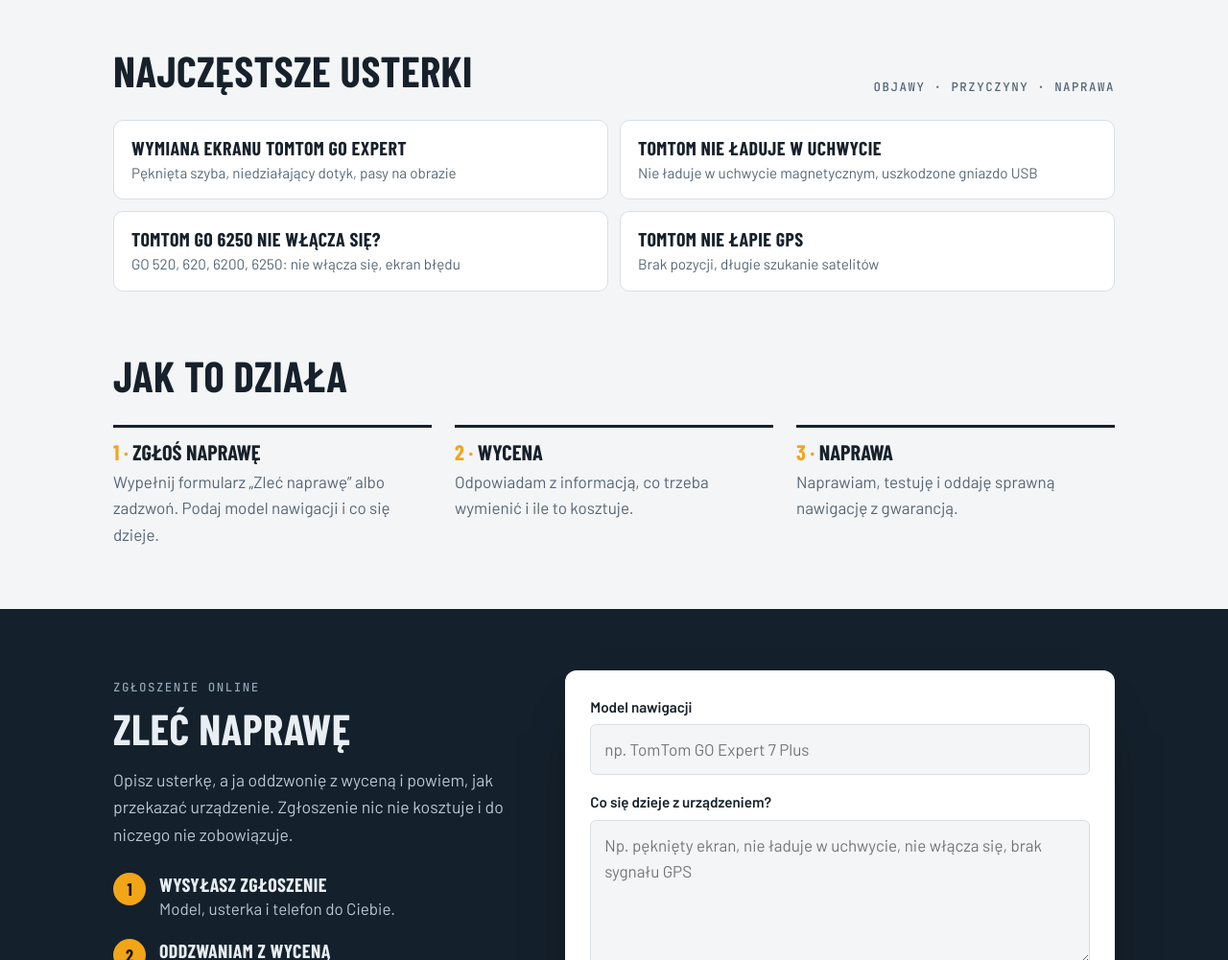
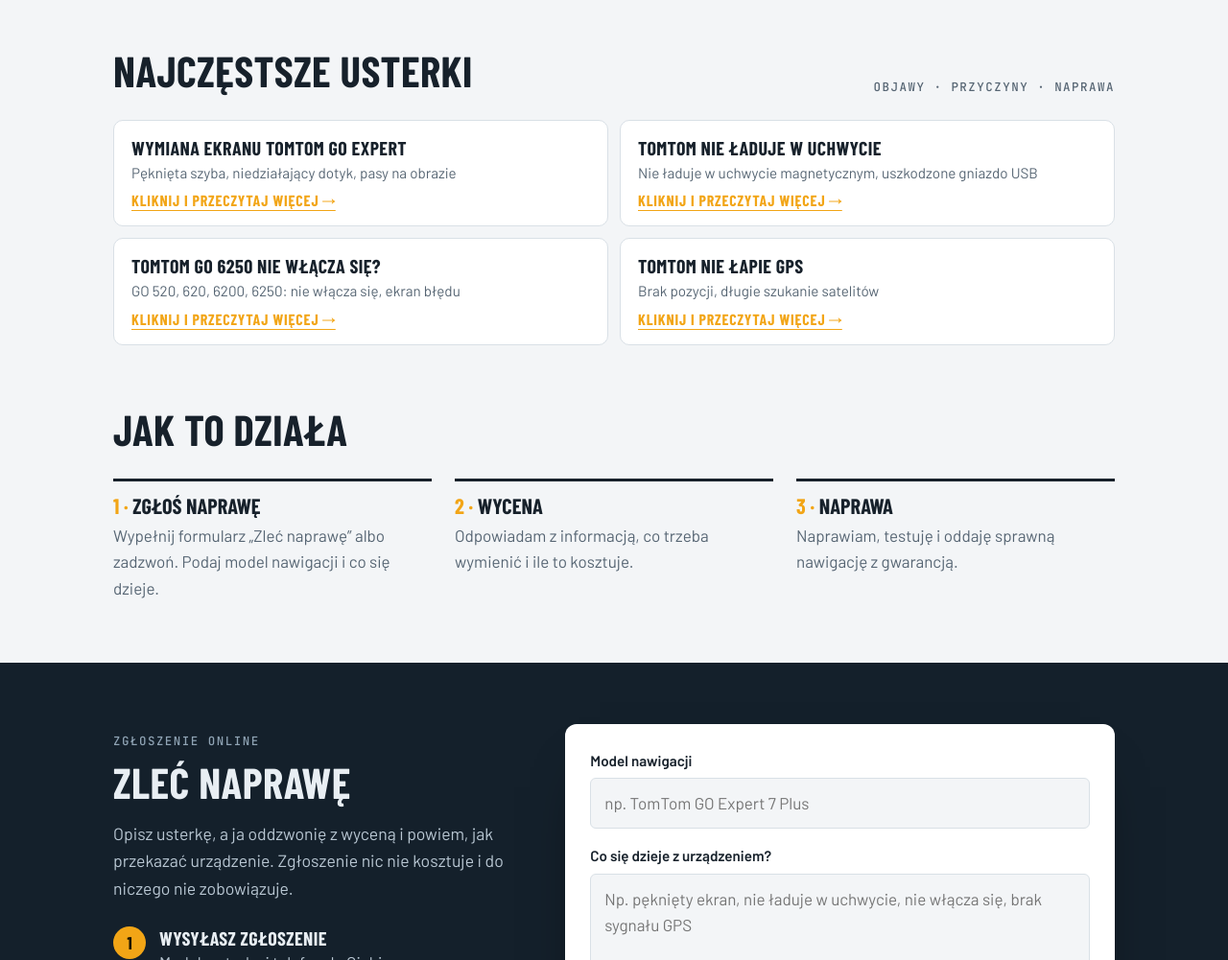
Before and after one commit to sleschgsm/sleschgsm.github.io, a plain HTML site: page index.html in a window 1280 px wide. Shown: the part 1700-2701 px from the top of the page at 96% size. Drawn offline with nearby package versions, Linux system fonts and the light colour scheme; a web font is replaced by a local one.

Commit message:
Add files via upload

```diff
--- a/index.html
+++ b/index.html
@@ -166,6 +166,7 @@ footer .coords{font-family:var(--mono)}
 .faults{display:grid;grid-template-columns:repeat(2,minmax(0,1fr));gap:12px}
 .faults a{display:block;background:var(--surface);border:1px solid var(--line);border-radius:10px;padding:16px 18px;text-decoration:none;font:700 1.25rem/1.2 var(--display);text-transform:uppercase;letter-spacing:.02em}
 .faults a small{display:block;font:400 .95rem/1.4 var(--body);text-transform:none;letter-spacing:0;color:var(--muted);margin-top:4px}
+.faults a .readmore{display:inline-block;margin-top:10px;font:700 1rem/1 var(--display);letter-spacing:.05em;color:var(--accent);text-decoration:underline;text-underline-offset:4px}
 .faults a:hover{border-color:var(--accent);color:var(--accent)}
 @media (max-width:820px){.faults{grid-template-columns:1fr}}
 </style>
@@ -362,10 +363,10 @@ footer .coords{font-family:var(--mono)}
   <div class="wrap">
     <div class="sec-head"><h2>Najczęstsze usterki</h2><span class="eyebrow">Objawy · przyczyny · naprawa</span></div>
     <nav class="faults" aria-label="Najczęstsze usterki">
-      <a href="/naprawa-ekranu-tomtom-go-expert.html">Wymiana ekranu TomTom GO Expert<small>Pęknięta szyba, niedziałający dotyk, pasy na obrazie</small></a>
-      <a href="/tomtom-nie-laduje-w-uchwycie.html">TomTom nie ładuje w uchwycie<small>Nie ładuje w uchwycie magnetycznym, uszkodzone gniazdo USB</small></a>
-      <a href="/tomtom-6250-nie-wlacza-sie.html">TomTom GO 6250 nie włącza się?<small>GO 520, 620, 6200, 6250: nie włącza się, ekran błędu</small></a>
-      <a href="/tomtom-brak-sygnalu-gps.html">TomTom nie łapie GPS<small>Brak pozycji, długie szukanie satelitów</small></a>
+      <a href="/naprawa-ekranu-tomtom-go-expert.html">Wymiana ekranu TomTom GO Expert<small>Pęknięta szyba, niedziałający dotyk, pasy na obrazie</small><span class="readmore">Kliknij i przeczytaj więcej →</span></a>
+      <a href="/tomtom-nie-laduje-w-uchwycie.html">TomTom nie ładuje w uchwycie<small>Nie ładuje w uchwycie magnetycznym, uszkodzone gniazdo USB</small><span class="readmore">Kliknij i przeczytaj więcej →</span></a>
+      <a href="/tomtom-6250-nie-wlacza-sie.html">TomTom GO 6250 nie włącza się?<small>GO 520, 620, 6200, 6250: nie włącza się, ekran błędu</small><span class="readmore">Kliknij i przeczytaj więcej →</span></a>
+      <a href="/tomtom-brak-sygnalu-gps.html">TomTom nie łapie GPS<small>Brak pozycji, długie szukanie satelitów</small><span class="readmore">Kliknij i przeczytaj więcej →</span></a>
     </nav>
   </div>
 </section>
```
